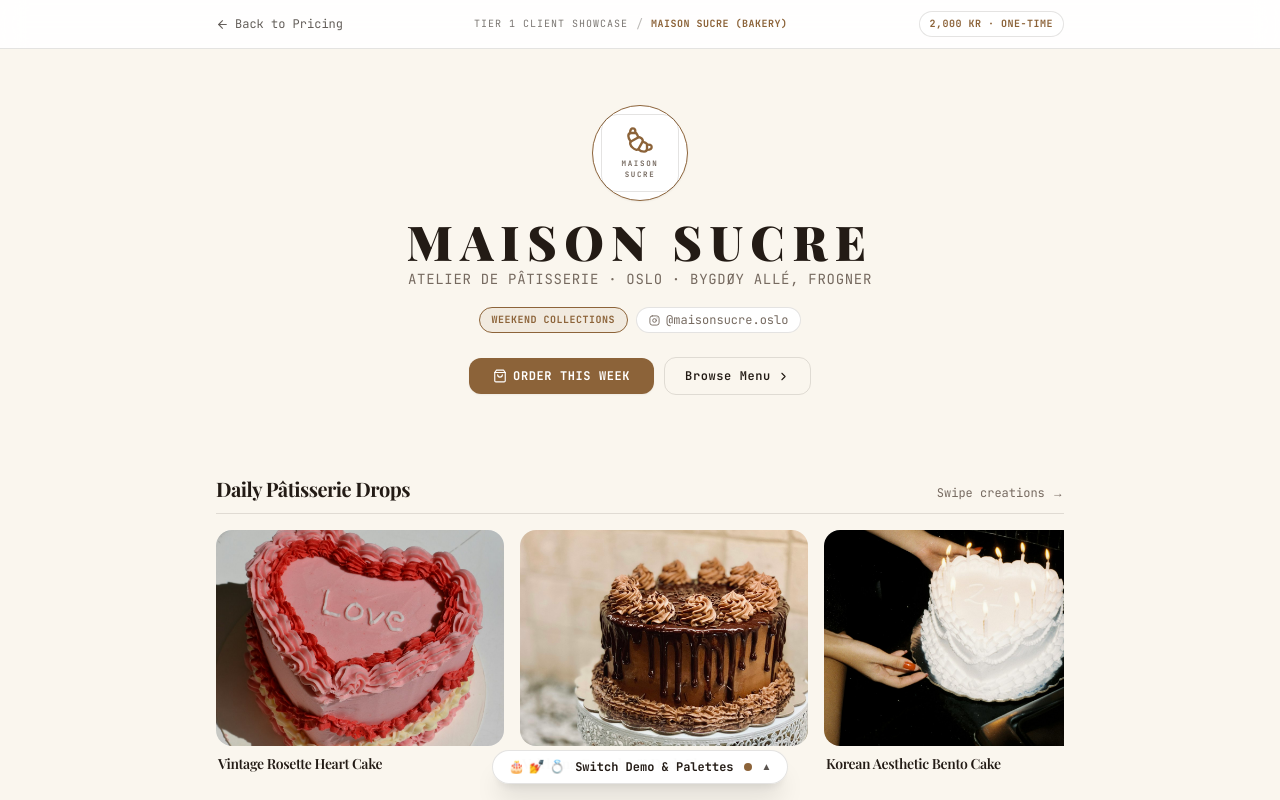
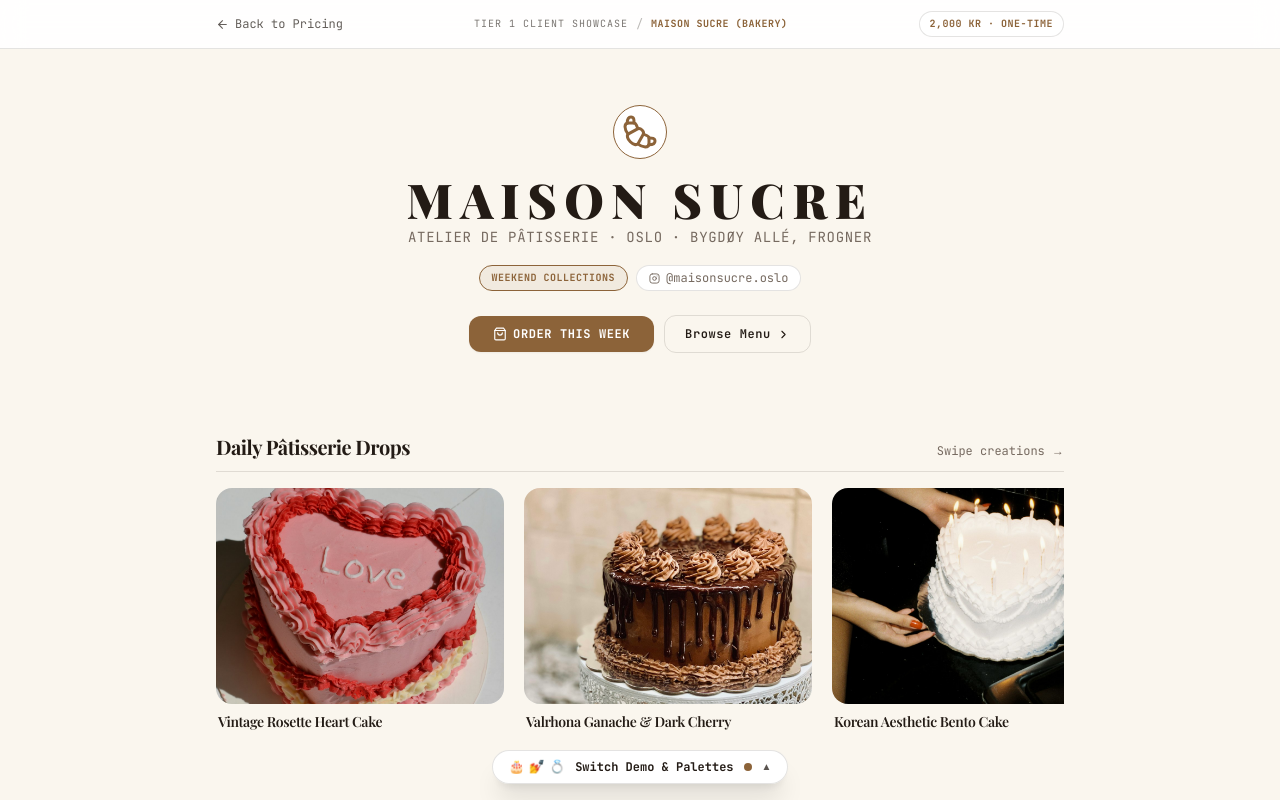
Before and after one commit to abdisalam02/portfolio-dashboard, a Next.js app: page /demo in a window 1280 px wide. Shown: the top 800 px of the page. Built offline with nearby package versions, Linux system fonts and the light colour scheme; a web font is replaced by a local one.

Commit message:
feat(demos): sharp modal for nails, larger menu & vitrine images, hidden scrollbars, diamond ring logo for wedding

```diff
--- a/src/app/demo/demo-data.tsx
+++ b/src/app/demo/demo-data.tsx
@@ -1,6 +1,6 @@
 import React from "react";
 import { LuCroissant } from "react-icons/lu";
-import { RiFlowerLine } from "react-icons/ri";
+import { GiDiamondRing } from "react-icons/gi";
 
 export interface PaletteTheme {
   id: string;
@@ -83,15 +83,9 @@
   instagramUrl: "https://instagram.com",
   metaNotes: "Pickup Fridays & Saturdays · Pre-orders close Thursdays at 20:00",
   fontFamilyHeading: "var(--font-playfair), serif",
-  logoEmblem: (accent, muted, border) => (
-    <div
-      className="w-full h-full rounded-2xl flex flex-col items-center justify-center p-2 text-center relative"
-      style={{ border: `1px solid ${border}` }}
-    >
-      <LuCroissant size={28} style={{ color: accent }} className="mb-1" />
-      <span className="text-[7.5px] font-mono tracking-[0.22em] uppercase font-bold" style={{ color: muted }}>
-        MAISON SUCRE
-      </span>
+  logoEmblem: (accent) => (
+    <div className="flex flex-col items-center justify-center">
+      <LuCroissant size={36} style={{ color: accent }} />
     </div>
   ),
   palettes: [
@@ -289,14 +283,10 @@
   instagramUrl: "https://instagram.com",
   metaNotes: "1-on-1 private appointments · 48h cancellation notice · Card & Vipps",
   fontFamilyHeading: "var(--font-syne), sans-serif",
-  logoEmblem: (accent, muted, border) => (
-    <div
-      className="w-full h-full rounded-2xl flex flex-col items-center justify-center p-2 text-center relative"
-      style={{ border: `1px solid ${border}` }}
-    >
+  logoEmblem: (accent, muted) => (
     <div className="flex flex-col items-center justify-center">
       <span
-          className="text-2xl font-black tracking-[0.14em] uppercase leading-none font-mono"
+        className="text-2xl sm:text-3xl font-black tracking-[0.14em] uppercase leading-none font-mono"
         style={{ color: accent }}
       >
         KLØ
@@ -305,7 +295,6 @@
       <span className="text-[7.5px] font-mono tracking-[0.25em] uppercase font-bold" style={{ color: muted }}>
         STUDIO · OSLO
       </span>
-      </div>
     </div>
   ),
   palettes: [
@@ -502,15 +491,9 @@
   instagramUrl: "https://instagram.com",
   metaNotes: "Limited dates per season · Complimentary moodboard consultation · On-site styling",
   fontFamilyHeading: "var(--font-cormorant), serif",
-  logoEmblem: (accent, muted, border) => (
-    <div
-      className="w-full h-full rounded-2xl flex flex-col items-center justify-center p-2 text-center relative"
-      style={{ border: `1px solid ${border}` }}
-    >
-      <RiFlowerLine size={26} style={{ color: accent }} className="mb-1" />
-      <span className="text-[7.5px] font-mono tracking-[0.22em] uppercase font-bold" style={{ color: muted }}>
-        ASTRID BRIDAL
-      </span>
+  logoEmblem: (accent) => (
+    <div className="flex flex-col items-center justify-center">
+      <GiDiamondRing size={30} style={{ color: accent }} />
     </div>
   ),
   palettes: [
--- a/src/components/demo/BookingDropTemplate.tsx
+++ b/src/components/demo/BookingDropTemplate.tsx
@@ -201,7 +201,7 @@
             {/* Bakery Stamp Seal */}
             <div className="flex justify-center mb-1">
               <div
-                className="w-20 h-20 sm:w-24 sm:h-24 rounded-full p-2 flex items-center justify-center transition-transform hover:rotate-6 shadow-sm border"
+                className="w-18 h-18 sm:w-22 sm:h-22 rounded-full p-2 flex items-center justify-center transition-transform hover:rotate-6 shadow-xs border"
                 style={{
                   backgroundColor: activePalette.cardBg,
                   borderColor: activePalette.accent,
@@ -427,10 +427,10 @@
             <div className="flex items-center justify-center gap-4 sm:gap-6 max-w-lg mx-auto">
               <div className="h-px flex-1" style={{ backgroundColor: activePalette.border }} />
               <div
-                className="w-16 h-16 rounded-full flex items-center justify-center p-2 shadow-sm border"
+                className="w-14 h-14 sm:w-16 sm:h-16 rounded-full flex items-center justify-center p-2 shadow-xs border"
                 style={{
                   backgroundColor: activePalette.cardBg,
-                  borderColor: activePalette.border,
+                  borderColor: activePalette.accent,
                 }}
               >
                 {config.logoEmblem(activePalette.accent, activePalette.muted, activePalette.border)}
@@ -540,20 +540,20 @@
               </span>
             </div>
 
-            {/* Horizontal Snap-Scroll Vitrine (Borderless, large images with clean 1-line text) */}
-            <div className="flex overflow-x-auto snap-x snap-mandatory gap-4 pb-3 pt-1 -mx-4 px-4 sm:mx-0 sm:px-0 scrollbar-none overscroll-x-contain scroll-smooth">
+            {/* Horizontal Snap-Scroll Vitrine (Borderless, large images with clean 1-line text, zero scrollbar) */}
+            <div className="flex overflow-x-auto snap-x snap-mandatory gap-4 sm:gap-5 pb-2 pt-1 -mx-4 px-4 sm:mx-0 sm:px-0 [scrollbar-width:none] [-ms-overflow-style:none] [&::-webkit-scrollbar]:hidden overscroll-x-contain scroll-smooth">
               {config.lookbook.map((item, idx) => (
                 <div
                   key={idx}
-                  className="snap-start flex-shrink-0 w-60 sm:w-72 space-y-2 group cursor-pointer"
+                  className="snap-start flex-shrink-0 w-72 sm:w-84 space-y-2 group cursor-pointer"
                 >
                   <div className="relative aspect-[4/3] w-full rounded-2xl overflow-hidden bg-stone-100 shadow-xs">
                     <Image
                       src={item.src}
                       alt={item.title}
                       fill
-                      sizes="(max-width: 640px) 240px, 288px"
-                      className="object-cover transition-transform duration-500 group-hover:scale-105"
+                      sizes="(max-width: 640px) 288px, 336px"
+                      className="object-cover scale-[1.02] transition-transform duration-500 group-hover:scale-108"
                       priority={idx < 2}
                       unoptimized
                     />
@@ -832,7 +832,7 @@
                           e.stopPropagation();
                           setPreviewNailService(service);
                         }}
-                        className="w-20 h-20 sm:w-28 sm:h-28 rounded-2xl overflow-hidden relative flex-shrink-0 border bg-zinc-900 shadow-sm cursor-zoom-in group/thumb"
+                        className="w-24 h-24 sm:w-32 sm:h-32 rounded-xl overflow-hidden relative flex-shrink-0 border bg-zinc-900 shadow-xs cursor-zoom-in group/thumb"
                         style={{ borderColor: isChosen ? activePalette.accent : activePalette.border }}
                         title="Touch to view high-res photo & set details"
                       >
@@ -840,12 +840,12 @@
                           src={service.imageSrc}
                           alt={service.name}
                           fill
-                          sizes="(max-width: 640px) 80px, 112px"
-                          className="object-cover transition-transform duration-500 group-hover/thumb:scale-110"
+                          sizes="(max-width: 640px) 96px, 128px"
+                          className="object-cover scale-[1.02] transition-transform duration-500 group-hover/thumb:scale-110"
                           unoptimized
                         />
                         <div className="absolute inset-0 bg-black/30 opacity-0 group-hover/thumb:opacity-100 transition-opacity flex items-center justify-center">
-                          <span className="text-[10px] font-mono font-bold text-white bg-black/70 px-2 py-0.5 rounded-full backdrop-blur-xs flex items-center gap-1">
+                          <span className="text-[10px] font-mono font-bold text-white bg-black/75 px-2 py-0.5 rounded backdrop-blur-xs flex items-center gap-1">
                             <FiZoomIn size={11} /> Expand
                           </span>
                         </div>
@@ -2228,14 +2228,14 @@
         </div>
       </div>
 
-      {/* ================= 10. NAILS LIGHTBOX POPUP MODAL ================= */}
+      {/* ================= 10. NAILS LIGHTBOX POPUP MODAL (SHARP LUXURY ATELIER) ================= */}
       {previewNailService && (
         <div
-          className="fixed inset-0 z-50 flex items-center justify-center p-4 bg-black/75 backdrop-blur-xs transition-opacity animate-in fade-in duration-200"
+          className="fixed inset-0 z-50 flex items-center justify-center p-4 bg-black/80 backdrop-blur-xs transition-opacity animate-in fade-in duration-200"
           onClick={() => setPreviewNailService(null)}
         >
           <div
-            className="w-full max-w-sm sm:max-w-md rounded-3xl border p-4 sm:p-6 shadow-2xl relative space-y-4"
+            className="w-full max-w-sm sm:max-w-md rounded-none border-2 p-4 sm:p-6 shadow-2xl relative space-y-4"
             style={{
               backgroundColor: activePalette.cardBg,
               borderColor: activePalette.accent,
@@ -2243,11 +2243,11 @@
             }}
             onClick={(e) => e.stopPropagation()}
           >
-            {/* Close Button */}
+            {/* Close Button - Sharp Box */}
             <button
               type="button"
               onClick={() => setPreviewNailService(null)}
-              className="absolute top-3.5 right-3.5 w-8 h-8 rounded-full border flex items-center justify-center text-xs font-mono font-bold transition-all hover:opacity-75 cursor-pointer z-10 shadow-sm"
+              className="absolute top-3.5 right-3.5 w-8 h-8 rounded-none border flex items-center justify-center text-xs font-mono font-bold transition-all hover:opacity-75 cursor-pointer z-10 shadow-xs"
               style={{
                 backgroundColor: activePalette.bg,
                 borderColor: activePalette.border,
@@ -2257,8 +2257,11 @@
               <FiX size={15} />
             </button>
 
-            {/* High-Res Photo */}
-            <div className="relative aspect-[4/3] w-full rounded-2xl overflow-hidden border bg-zinc-950 shadow-inner">
+            {/* High-Res Photo - Sharp Edges */}
+            <div
+              className="relative aspect-[4/3] w-full rounded-none overflow-hidden border bg-zinc-950 shadow-inner"
+              style={{ borderColor: activePalette.border }}
+            >
               {previewNailService.imageSrc && (
                 <Image
                   src={previewNailService.imageSrc}
@@ -2269,7 +2272,7 @@
                   unoptimized
                 />
               )}
-              <div className="absolute bottom-2.5 left-2.5 px-3 py-1 rounded-full text-[10px] font-mono font-bold uppercase tracking-wider bg-black/80 text-white backdrop-blur-xs">
+              <div className="absolute bottom-2.5 left-2.5 px-3 py-1 rounded-none text-[10px] font-mono font-bold uppercase tracking-wider bg-black/85 text-white backdrop-blur-xs border border-white/20">
                 {previewNailService.servings} · {previewNailService.leadTime}
               </div>
             </div>
@@ -2292,7 +2295,7 @@
               </p>
             </div>
 
-            {/* Select & Book Button */}
+            {/* Select & Book Button - Sharp Architectural Action Bar */}
             <div className="pt-2">
               <button
                 type="button"
@@ -2300,9 +2303,10 @@
                   handleSelectService(previewNailService);
                   setPreviewNailService(null);
                 }}
-                className="w-full py-3.5 px-4 rounded-xl font-mono text-xs font-bold uppercase tracking-wider transition-all shadow-md active:scale-[0.98] flex items-center justify-center gap-2 cursor-pointer"
+                className="w-full py-3.5 px-4 rounded-none font-mono text-xs font-bold uppercase tracking-wider transition-all shadow-md active:scale-[0.99] flex items-center justify-center gap-2 cursor-pointer border"
                 style={{
                   backgroundColor: activePalette.accent,
+                  borderColor: activePalette.accent,
                   color: activePalette.accentFg,
                 }}
               >
```
Lines whose indentation alone changed are shown as unchanged.
